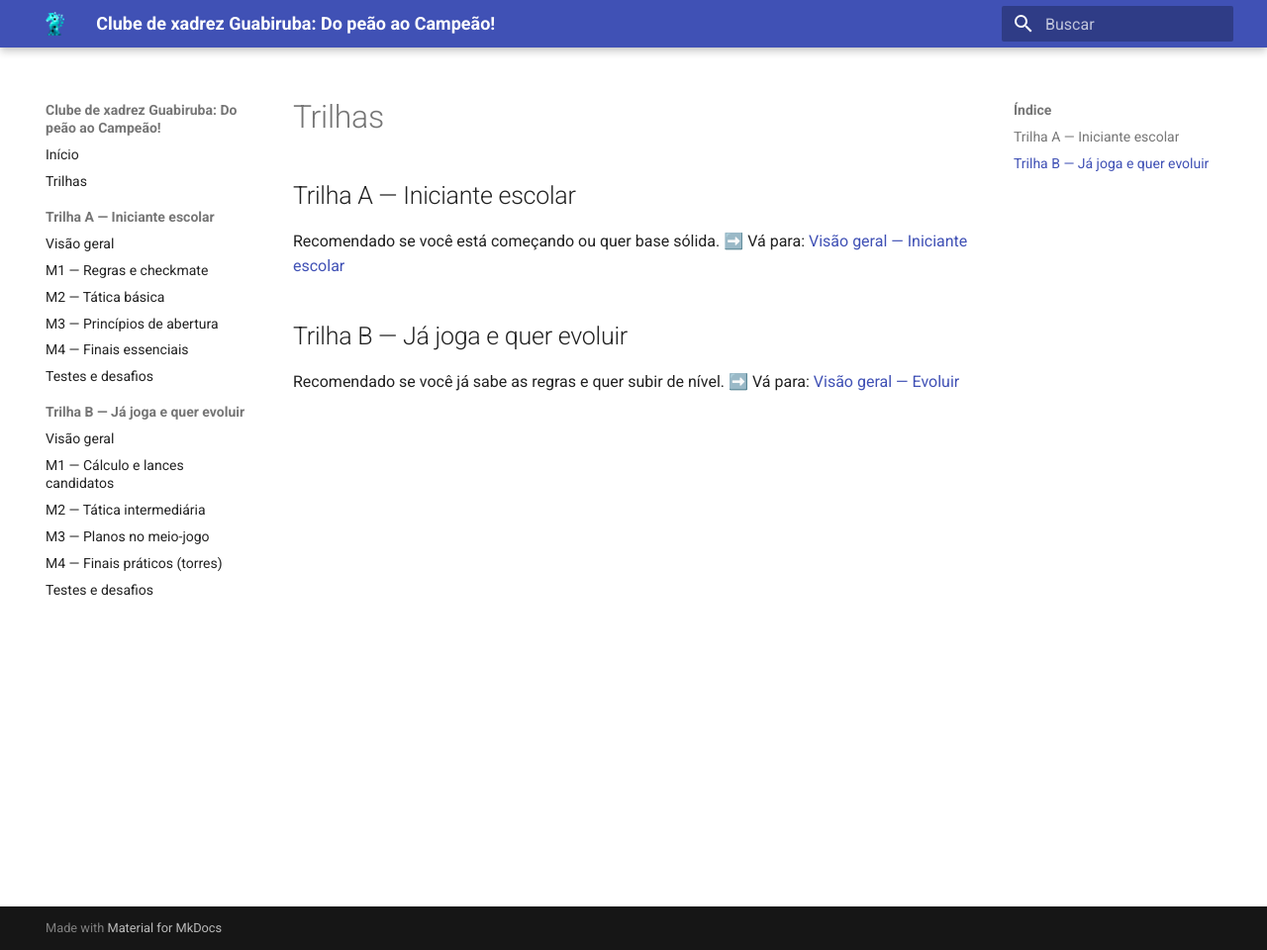
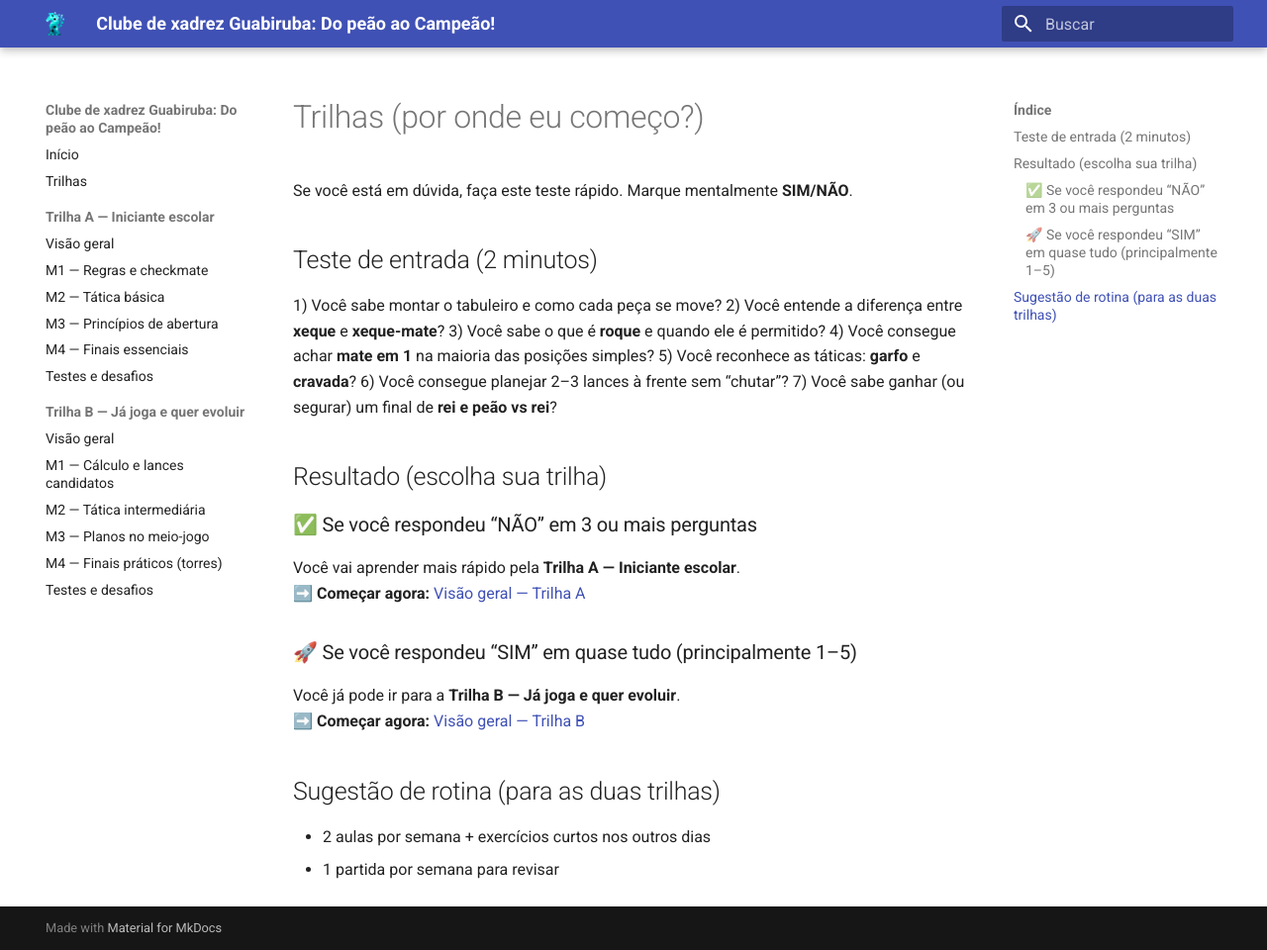
Before and after one commit to douglasvieiradossantos/Clube-de-xadrez-Guabiruba-Do-pe-o-ao-campe-o, an MkDocs documentation site: the page built from docs/docs/trilhas.md, in a window 1280 px wide and 960 px high. Shown: the whole window at 99% size. Built offline with MkDocs 1.6.1 and Material for MkDocs 9.7.7, drawn with Linux system fonts in a browser that asks for light colours.

Commit message:
Enhance trilhas.md with entry test and routines
Added an entry test and suggestions for learning paths.

```diff
--- a/docs/docs/trilhas.md
+++ b/docs/docs/trilhas.md
@@ -1,9 +1,27 @@
-# Trilhas
+# Trilhas (por onde eu começo?)
 
-## Trilha A — Iniciante escolar
-Recomendado se você está começando ou quer base sólida.
-➡️ Vá para: [Visão geral — Iniciante escolar](iniciante/index.md)
+Se você está em dúvida, faça este teste rápido. Marque mentalmente **SIM/NÃO**.
 
-## Trilha B — Já joga e quer evoluir
-Recomendado se você já sabe as regras e quer subir de nível.
-➡️ Vá para: [Visão geral — Evoluir](evoluir/index.md)
+## Teste de entrada (2 minutos)
+
+1) Você sabe montar o tabuleiro e como cada peça se move?
+2) Você entende a diferença entre **xeque** e **xeque-mate**?
+3) Você sabe o que é **roque** e quando ele é permitido?
+4) Você consegue achar **mate em 1** na maioria das posições simples?
+5) Você reconhece as táticas: **garfo** e **cravada**?
+6) Você consegue planejar 2–3 lances à frente sem “chutar”?
+7) Você sabe ganhar (ou segurar) um final de **rei e peão vs rei**?
+
+## Resultado (escolha sua trilha)
+
+### ✅ Se você respondeu “NÃO” em 3 ou mais perguntas
+Você vai aprender mais rápido pela **Trilha A — Iniciante escolar**.
+➡️ **Começar agora:** [Visão geral — Trilha A](iniciante/index.md)
+
+### 🚀 Se você respondeu “SIM” em quase tudo (principalmente 1–5)
+Você já pode ir para a **Trilha B — Já joga e quer evoluir**.
+➡️ **Começar agora:** [Visão geral — Trilha B](evoluir/index.md)
+
+## Sugestão de rotina (para as duas trilhas)
+- 2 aulas por semana + exercícios curtos nos outros dias
+- 1 partida por semana para revisar
```
